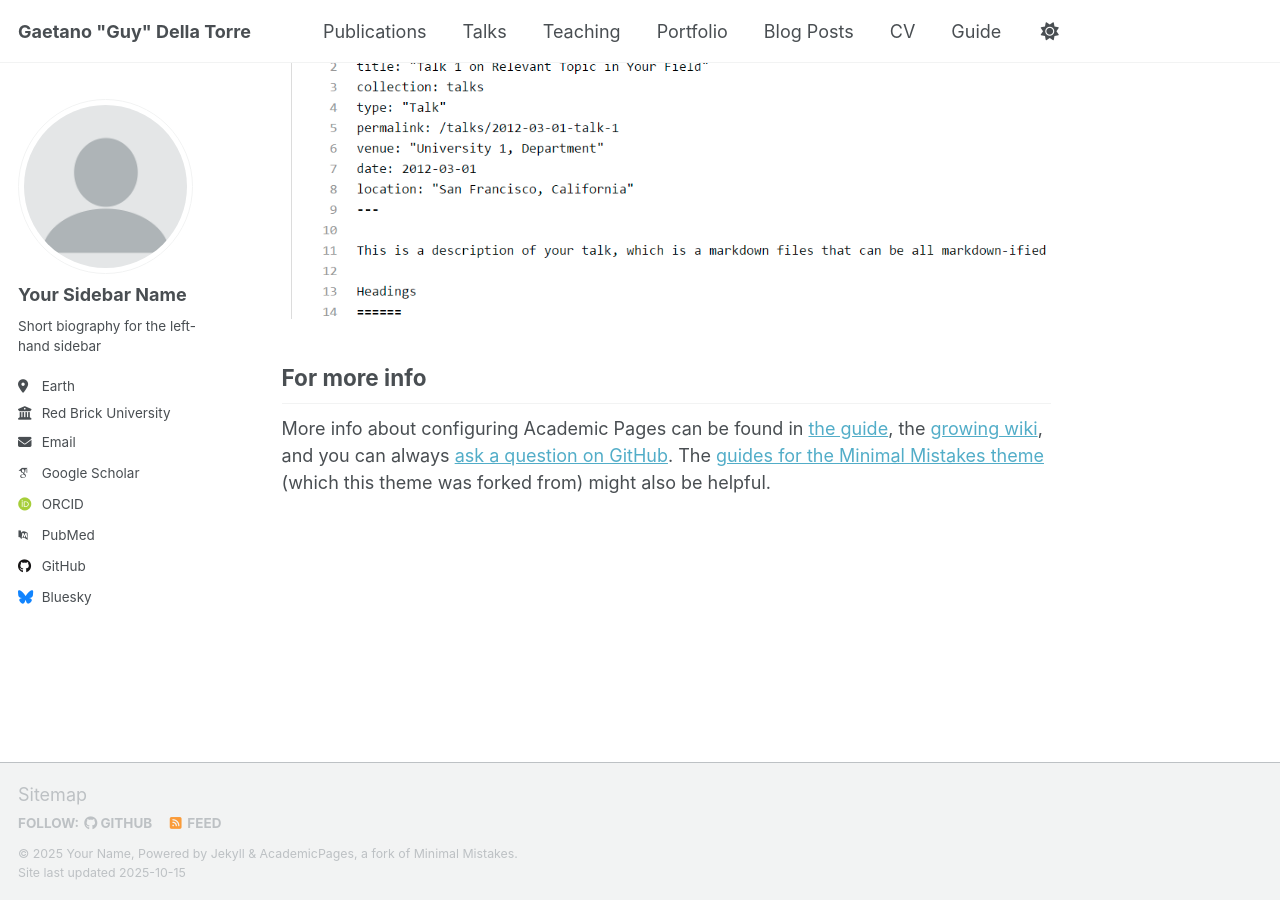
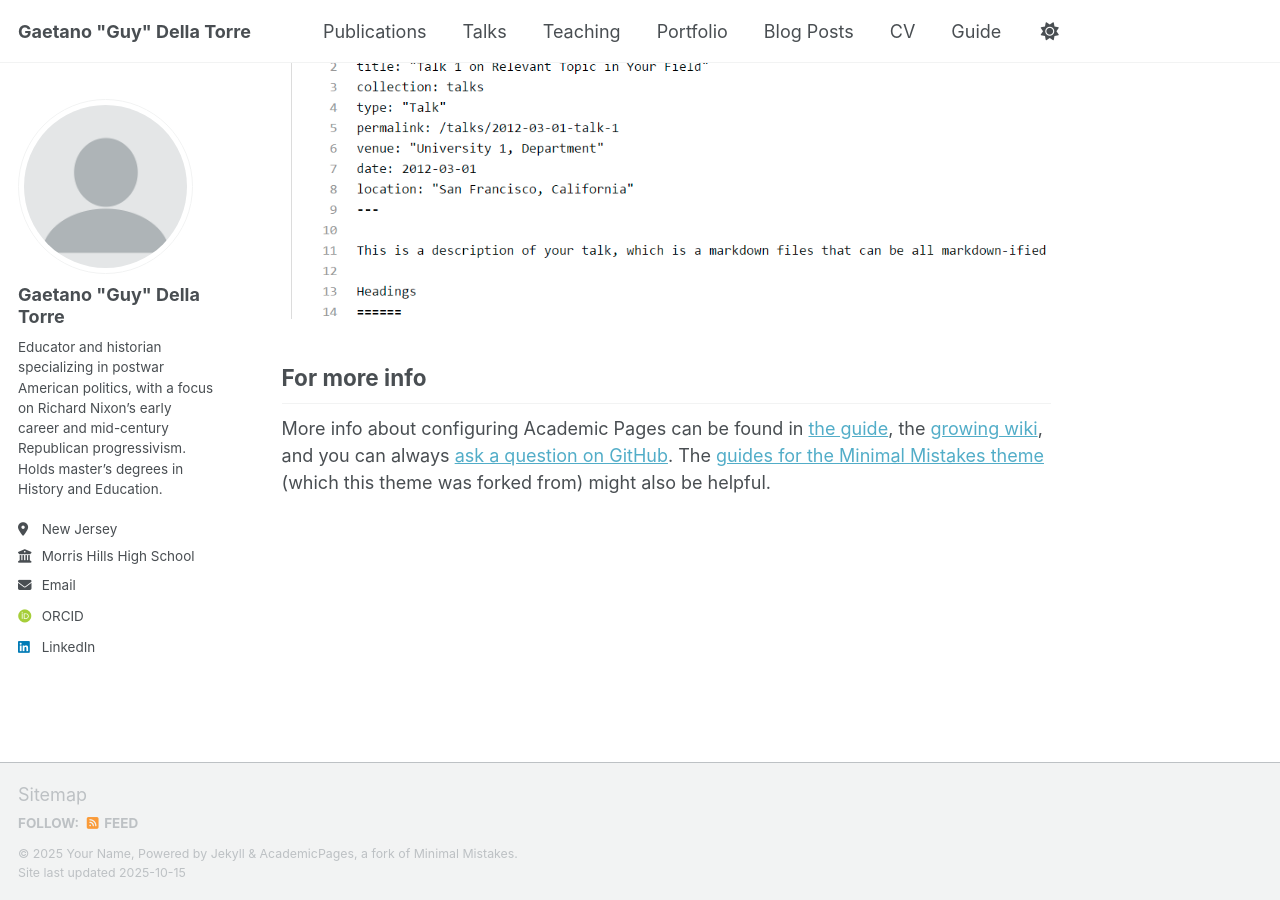
Before and after one commit to gvdellatorre/gvdellatorre, a Jekyll site: the page built from _pages/about.md, in a window 1280 px wide and 900 px high, scrolled down 2880 px. Built offline with Jekyll 4.4.1, drawn with Linux system fonts in a browser that asks for light colours; some web fonts are replaced; a script that is not in the unit is left out.

Commit message:
Update _config.yml

```diff
--- a/_config.yml
+++ b/_config.yml
@@ -24,23 +24,23 @@ repository               : "academicpages/academicpages.github.io"
 author:
   # Biographic information
   avatar           : "profile.png"
-  name             : "Your Sidebar Name"
+  name             : 'Gaetano "Guy" Della Torre'
   pronouns         : # example: "she/her"
-  bio              : "Short biography for the left-hand sidebar"
-  location         : "Earth"
-  employer         : "Red Brick University"
+  bio              : "Educator and historian specializing in postwar American politics, with a focus on Richard Nixon’s early career and mid-century Republican progressivism. Holds master’s degrees in History and Education."
+  location         : "New Jersey"
+  employer         : "Morris Hills High School"
   uri              : # URL
-  email            : "none@example.org"
+  email            : "guy@guydel.com"
 
   # Academic websites
   academia         : # URL
   arxiv            : # URL - Update with the correct link to your profile
-  googlescholar    : "https://scholar.google.com/citations?user=PS_CX0AAAAAJ"
+  googlescholar    : # URL
   inspire-hep      : # URL
   impactstory      : # URL
-  orcid            : "http://orcid.org/yourorcidurl"
+  orcid            : "http://orcid.org/0009-0004-7837-5619"
   semantic         : # URL
-  pubmed           : "https://www.ncbi.nlm.nih.gov/pubmed/?term=john+snow"
+  pubmed           : # URL
   researchgate     : # URL
   scopus           : # URL
 
@@ -48,13 +48,13 @@ author:
   bitbucket        : # Username - Update with your username on the site
   codepen          : # Username
   dribbble         : # Username
-  github           : "academicpages"
+  github           : # Username
   kaggle           : # Username
   stackoverflow    : # User number or user number and name (i.e., use "1" or "1/jeff-atwood")
 
   # Social media
   artstation       : # Username
-  bluesky          : "bsky.app" # Replace this with you Bluesky username
+  bluesky          : # Username
   facebook         : # Username
   flickr           : # Username
   foursquare       : # Username
@@ -63,7 +63,7 @@ author:
   keybase          : # Username
   instagram        : # Username
   lastfm           : # Username
-  linkedin         : # Username
+  linkedin         : "https://www.linkedin.com/in/dellatorre"
   mastodon         : # URL
   medium           : # URL
   pinterest        : # Username
```
